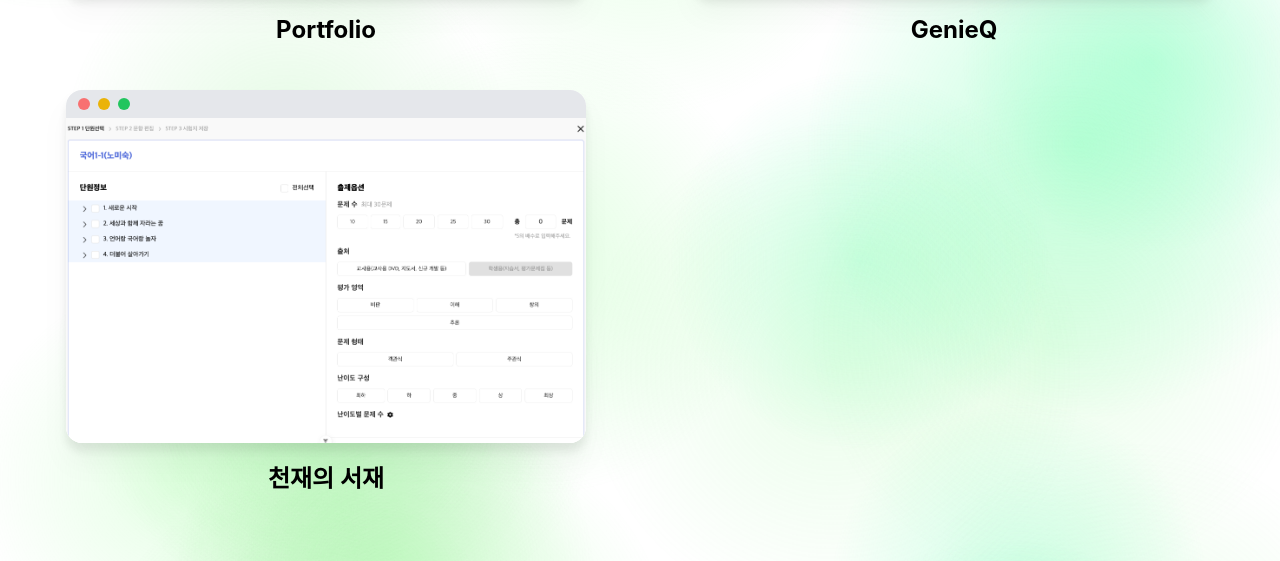
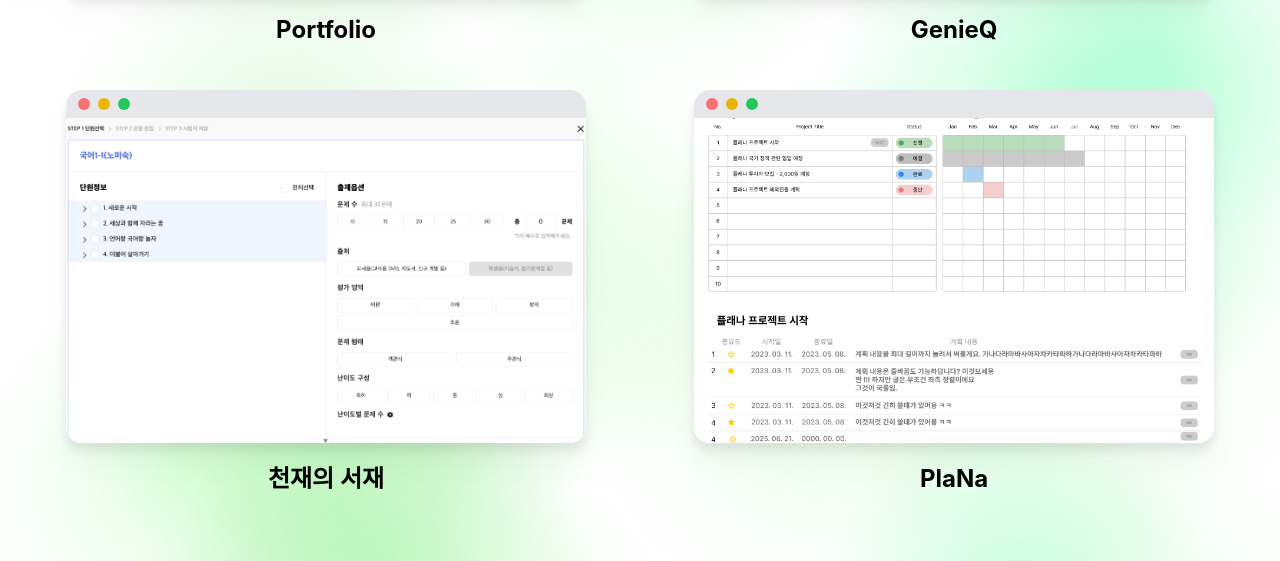
Before and after one commit to my2min0/portfolio, a React (Create React App) app: page / in a window 1280 px wide. Shown: the part 2267-2828 px from the top of the page. Built offline with nearby package versions, Linux system fonts and the light colour scheme; the HTML template or start-up script is replaced by a standard one.

Commit message:
플래나 추가

```diff
--- a/src/components/sections/Project.js
+++ b/src/components/sections/Project.js
@@ -25,6 +25,13 @@
             imgAlt: "천재의 서재",
             title: "천재의 서재",
             url: "https://www.notion.so/1e234783aea980c49e8de117da621b92?source=copy_link"
+        },
+        {
+            id: "PlaNa",
+            imgSrc: "/images/plana_main.png",
+            imgAlt: "PlaNa",
+            title: "PlaNa",
+            url: "https://www.notion.so/PlaNa-21d34783aea980f9af0acfca47bf9e9f?source=copy_link"
         }
     ];
 
```
Also changed, not shown: public/images/plana_main.png (added).
